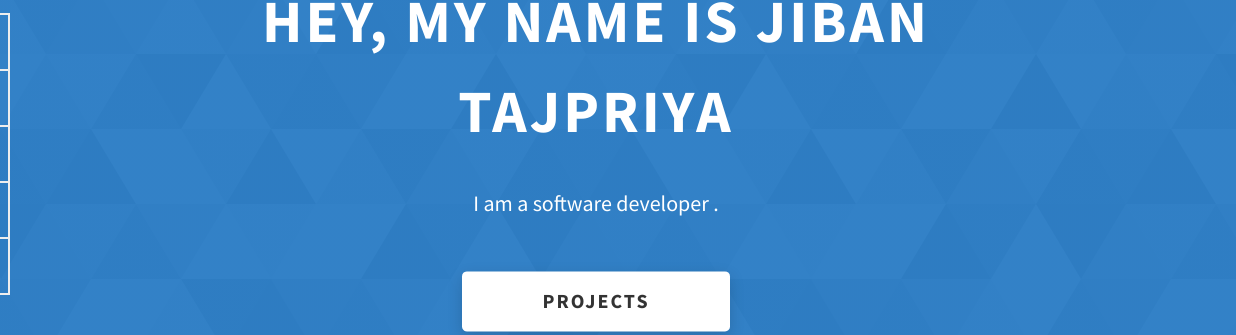
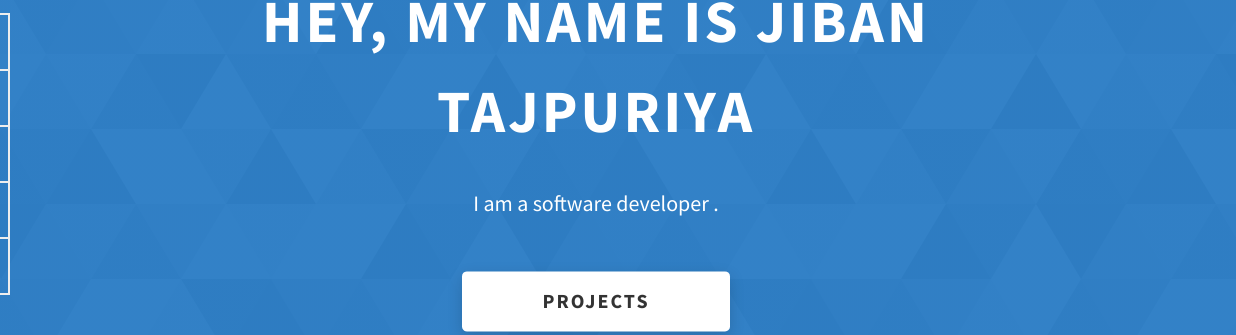
Before and after one commit to Jeewan99/Jiban, a website: page index.html in a window 1280 px wide. Shown: the part 246-581 px from the top of the page, 44-1280 px from the left. Drawn offline with Linux system fonts and the light colour scheme.

Commit message:
Update index.html

```diff
--- a/index.html
+++ b/index.html
@@ -89,7 +89,7 @@
     </header>
     <section class="home-hero">
       <div class="home-hero__content">
-        <h1 class="heading-primary">Hey, My name is Jiban tajpriya </h1>
+        <h1 class="heading-primary">Hey, My name is Jiban Tajpuriya </h1>
         <div class="home-hero__info">
           <p class="text-primary">
            I am a  software developer .
```
